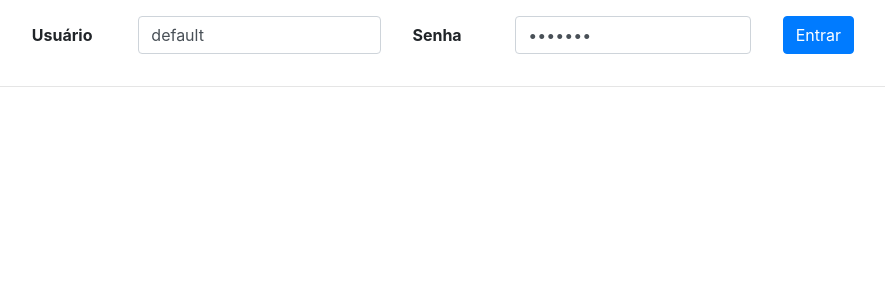
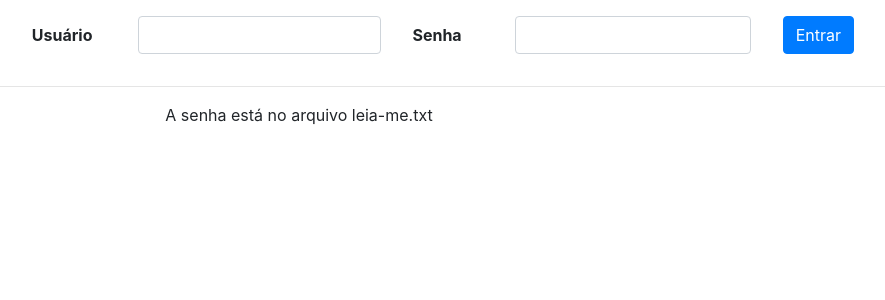
Before and after one commit to jonasdsg/SistemaGerenciadorDeNotasFront, an Angular app: page / in a window 1280 px wide. Shown: the top 300 px of the page, without its empty margins (341-1226 px from the left). Built offline with nearby package versions, Linux system fonts and the light colour scheme.

Commit message:
Ajuste no login

```diff
--- a/src/app/components/topo/login-component/login.component.html
+++ b/src/app/components/topo/login-component/login.component.html
@@ -20,6 +20,14 @@
         </form>
 
     </header>
-
+    <div class="text text-center ">
+        <p class="alert alert-warning" *ngIf="senhaInvalida" role="alert">
+            Usuário ou Senha Inválidos
+        </p>
+    </div>
 </div>
 <hr>
+<div class="text text-center">
+    <img  src="https://encrypted-tbn0.gstatic.com/images?q=tbn:ANd9GcTOViAiC9gpHYcEWRWM9z9hVqqwPXedv2gRMA&usqp=CAU" alt="facepalm" *ngIf="senhaInvalida">
+    <p>A senha está no arquivo leia-me.txt</p>
+</div>
--- a/src/app/components/topo/login-component/login.component.ts
+++ b/src/app/components/topo/login-component/login.component.ts
@@ -6,11 +6,11 @@ import { Component } from '@angular/core';
     templateUrl: './login.component.html',
 })
 export class LoginComponent{
-
-    public usuario:string='default';
-    public senha:string='default';
+    public senhaInvalida:boolean = false;
+    public usuario:string='';
+    public senha:string='';
     constructor(private loginService:LoginService){}
     logar(){
-        this.loginService.validarLogin(this.usuario,this.senha);
+        this.senhaInvalida = !this.loginService.validarLogin(this.usuario,this.senha);
     }
 }
```
